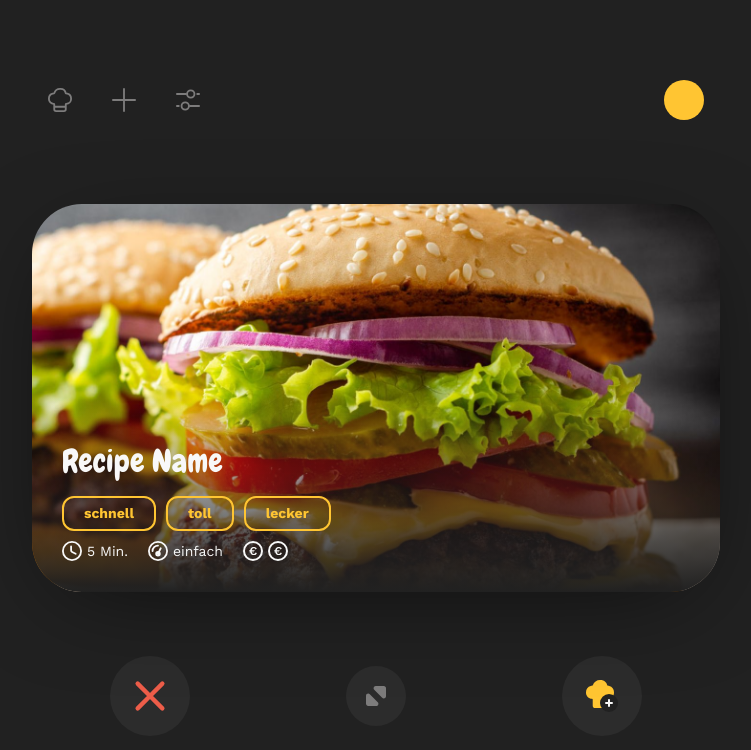
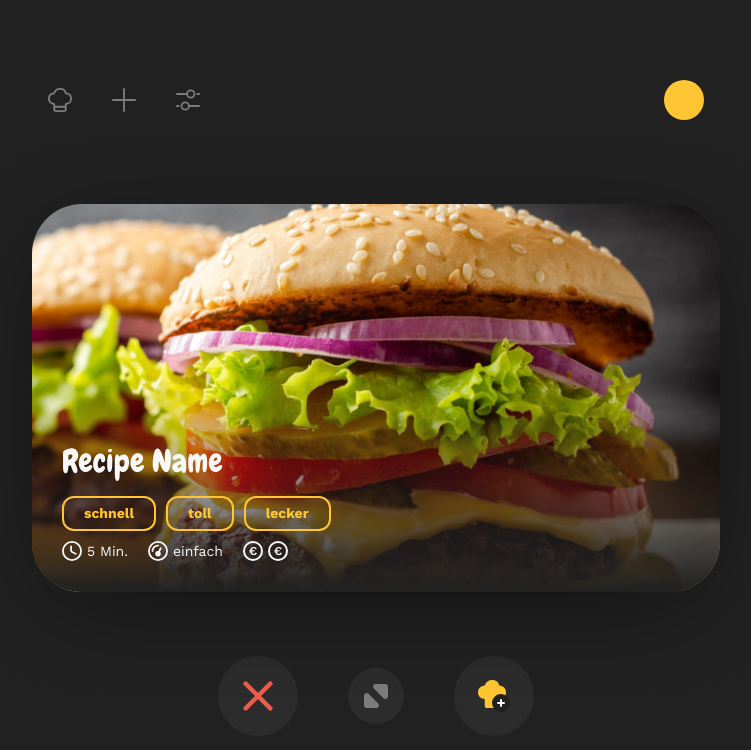
Before and after one commit to LucasOe/dishcovery, a SvelteKit app: page / in a window 1280 px wide. Shown: the top 750 px of the page, without its empty margins (264-1015 px from the left). Built offline with nearby package versions, Linux system fonts and the light colour scheme.

Commit message:
quality of life changes (pagetopbar, roundbtn)

```diff
--- a/src/components/BottomNav.svelte
+++ b/src/components/BottomNav.svelte
@@ -2,16 +2,13 @@
 	import RejectIcon from '../assets/icons/reject.svg';
 	import AddToListIcon from '../assets/icons/addToList.svg';
 	import OpenIcon from '../assets/icons/open.svg';
+	import RoundBtn from './RoundBtn.svelte';
 </script>
 
-<div class="w-full flex items-center justify-around grow-0">
-	<a href={'/'} class="p-6 rounded-full bg-gray-500">
-		<img alt="Reject" class="min-w-8 w-8 min-h-8 h-8" src={RejectIcon} />
-	</a>
-	<a href={'/'} class="p-5 rounded-full bg-gray-500">
-		<img alt="Open" class="min-w-5 w-5 min-h-5 h-5" src={OpenIcon} />
-	</a>
-	<a href={'/'} class="p-6 rounded-full bg-gray-500">
-		<img alt="Add To List" class="min-w-8 w-8 min-h-8 h-8" src={AddToListIcon} />
-	</a>
+<div class="w-full flex items-center justify-center gap-xxl grow-0">
+	<RoundBtn src={RejectIcon} alt="Reject Icon" link={'/'} padding={1.5} icWidth={2} additionalClasses="" />
+
+	<RoundBtn src={OpenIcon} alt="Open Icon" link={'/'} padding={1} icWidth={1.5} additionalClasses="" />
+
+	<RoundBtn src={AddToListIcon} alt="Add Icon" link={'/'} padding={1.5} icWidth={2} additionalClasses="" />
 </div>
--- /dev/null
+++ b/src/components/PageTopBar.svelte
@@ -0,0 +1,14 @@
+<script>
+	import RoundBtn from '../components/RoundBtn.svelte';
+	import H1 from '../components/H1.svelte';
+	import CloseIcon from '../assets/icons/cancel.svg';
+    /**
+	 * @type {string}
+	*/
+    export let header;
+</script>
+
+<div class="flex justify-between">
+    <H1 text={header} />
+    <RoundBtn src={CloseIcon} alt="Close" link={'/'} padding={.5} icWidth={2} additionalClasses="drop-shadow-md" />
+</div>
--- /dev/null
+++ b/src/components/RoundBtn.svelte
@@ -0,0 +1,44 @@
+<script>
+    /**
+	 * @type {string}
+	*/
+    export let src;
+     /**
+	 * @type {string}
+	 */
+    export let alt;
+     /**
+	 * @type {string}
+	 */
+    export let link;
+    /**
+	 * @type {any}
+	 */
+    export let padding;
+    /**
+	 * @type {any}
+	 */
+    export let icWidth;
+    let icHeight = icWidth;
+
+    /**
+	 * @type {any}
+	 */
+    export let additionalClasses;
+</script>
+
+<style>
+    .btn {
+        padding: var(--btn-padding);
+    }
+    .btn-ic {
+        min-width: var(--ic-width);
+        min-height: var(--btn-height);
+        width: var(--ic-width);
+        height: var(--btn-height);
+    }
+</style>
+
+<a href={link} class="btn rounded-full bg-gray-500 {additionalClasses}" style="--btn-padding:{padding}rem;">
+    <img alt={alt} class="btn-ic" src={src} style="--ic-width:{icWidth}rem; --ic-height:{icHeight}rem;"/>
+</a>
--- a/src/routes/add-recipe/+page.svelte
+++ b/src/routes/add-recipe/+page.svelte
@@ -1,12 +1,11 @@
 <script>
-	import H1 from '../../components/H1.svelte';
-	import CloseIcon from '../../assets/icons/cancel.svg';
 	import UploadIcon from '../../assets/icons/upload.svg';
 	import DifficultyIcon from '../../assets/icons/difficulty.svg';
 	import DropDownIcon from '../../assets/icons/dropdown.svg';
 	import ClockIcon from '../../assets/icons/clock.svg';
 	import PriceIcon from '../../assets/icons/price.svg';
 	import { onMount } from 'svelte';
+	import PageTopBar from '../../components/PageTopBar.svelte'
 
 	//Picture
 
@@ -120,10 +119,8 @@
 	<meta name="description" content="Add Recipe" />
 </svelte:head>
 <div class="space-y-4">
-	<div class="flex justify-between">
-		<H1 text="Recipe Name" />
-		<a href={'/'}><img alt="Close" class="w-10 h-10 drop-shadow-md" src={CloseIcon} /></a>
-	</div>
+
+	<PageTopBar header="Neues Rezept" />
 
 	<div>
 		<div>
--- a/src/routes/recipes/+page.svelte
+++ b/src/routes/recipes/+page.svelte
@@ -1,9 +1,9 @@
 <script>
-	import H1 from '../../components/H1.svelte';
 	import CloseIcon from '../../assets/icons/cancel.svg';
-	import ClockIcon from '../assets/icons/clock.svg';
-	import DifficultyIcon from '../assets/icons/difficulty.svg';
-	import EuroIcon from '../assets/icons/euro.svg';
+	import ClockIcon from '../../assets/icons/clock.svg';
+	import DifficultyIcon from '../../assets/icons/difficulty.svg';
+	import EuroIcon from '../../assets/icons/euro.svg';
+	import PageTopBar from '../../components/PageTopBar.svelte'
 
 	let recipeTime = 5;
 	let difficulty = 'einfach';
@@ -15,10 +15,7 @@
 </svelte:head>
 
 <div class="space-y-4">
-	<div class="flex justify-between">
-		<H1 text="Kochbuch" />
-		<a href={'/'}><img alt="Close" class="w-10 h-10 drop-shadow-md" src={CloseIcon} /></a>
-	</div>
+	<PageTopBar header="Kochbuch" />
 
 	<!-- Search bar and filter -->
 
```
